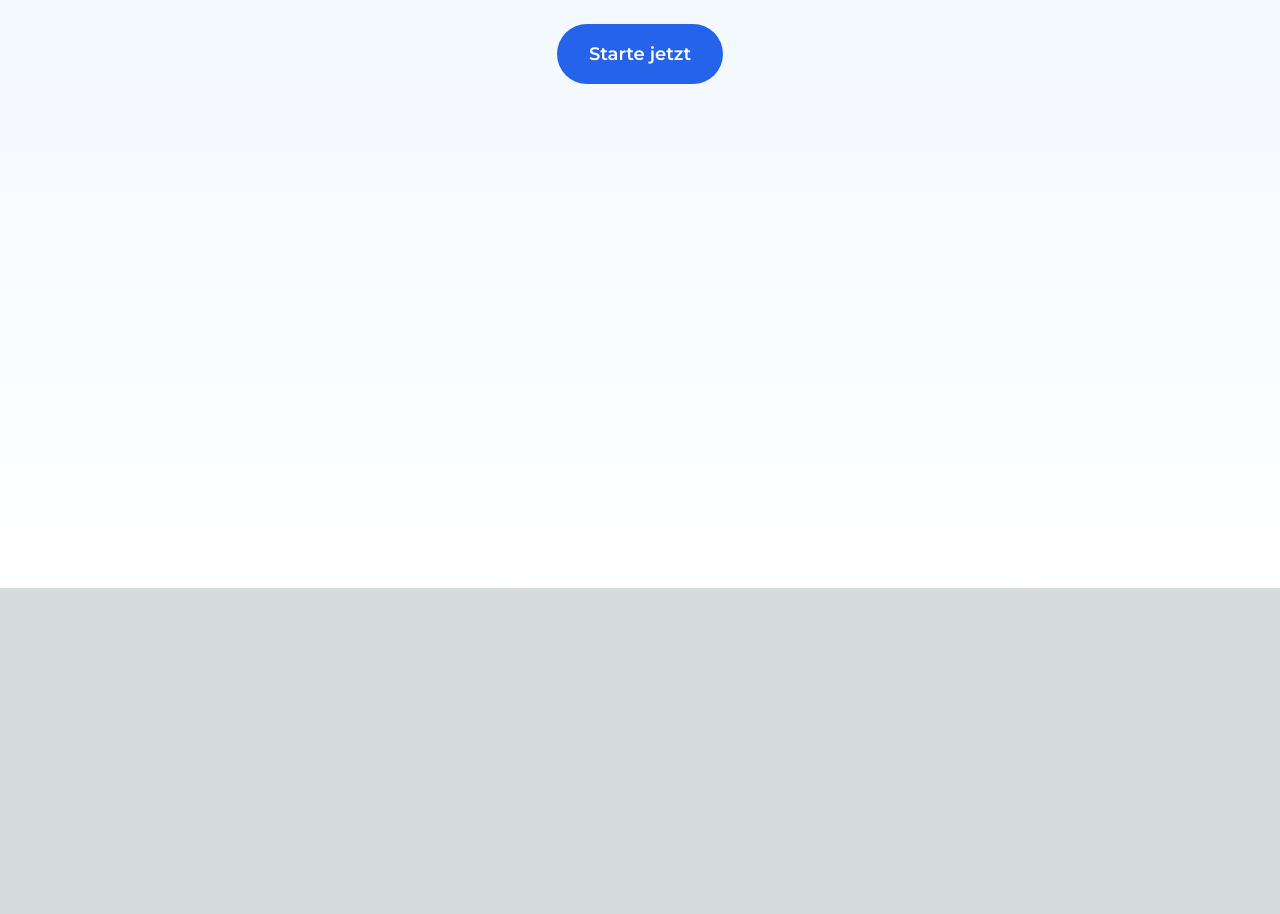
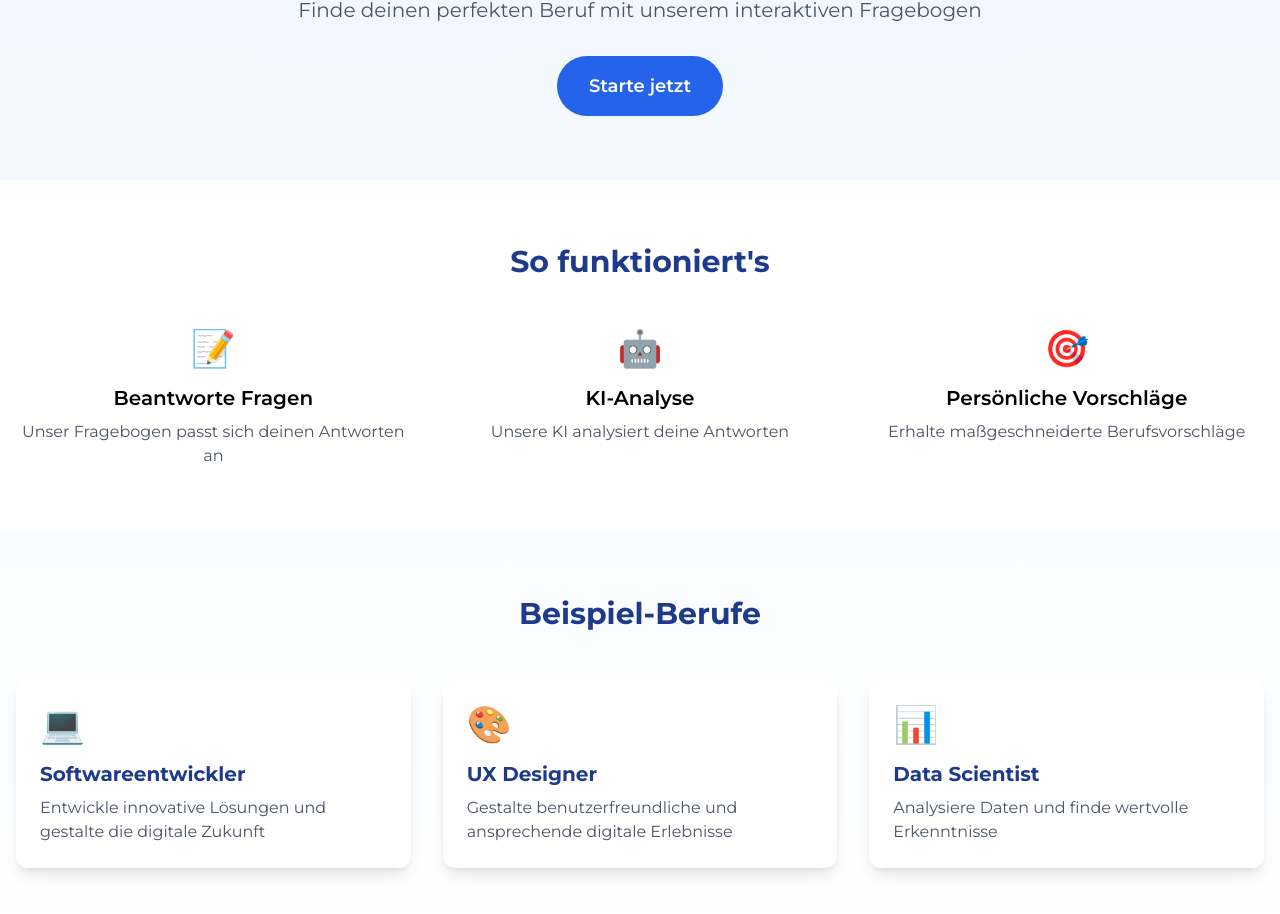
Before and after one commit to tomstrelow/zukunftly, a Next.js app: page / in a window 1280 px wide. Shown: the part 212-1126 px from the top of the page. Before the commit the page ends 800 px from the top, so only its background shows below. Built offline with nearby package versions, Linux system fonts and the light colour scheme.

Commit message:
Add interactive homepage with animations and example careers

```diff
--- /dev/null
+++ b/src/components/CareerCard.tsx
@@ -0,0 +1,23 @@
+import { motion } from 'framer-motion';
+
+interface CareerCardProps {
+  title: string;
+  description: string;
+  icon: string;
+  delay: number;
+}
+
+export default function CareerCard({ title, description, icon, delay }: CareerCardProps) {
+  return (
+    <motion.div
+      initial={{ opacity: 0, y: 20 }}
+      animate={{ opacity: 1, y: 0 }}
+      transition={{ duration: 0.5, delay }}
+      className="bg-white p-6 rounded-xl shadow-lg hover:shadow-xl transition-shadow"
+    >
+      <div className="text-4xl mb-4">{icon}</div>
+      <h3 className="text-xl font-bold text-blue-900 mb-2">{title}</h3>
+      <p className="text-gray-600">{description}</p>
+    </motion.div>
+  );
+}
--- a/src/pages/index.tsx
+++ b/src/pages/index.tsx
@@ -1,10 +1,33 @@
 import Head from 'next/head'
 import { Montserrat } from 'next/font/google'
+import { motion } from 'framer-motion'
+import CareerCard from '@/components/CareerCard'
 
 const montserrat = Montserrat({
   subsets: ['latin'],
   variable: '--font-montserrat',
 })
+
+const careers = [
+  {
+    title: 'Softwareentwickler',
+    description: 'Entwickle innovative Lösungen und gestalte die digitale Zukunft',
+    icon: '💻',
+    delay: 0.2
+  },
+  {
+    title: 'UX Designer',
+    description: 'Gestalte benutzerfreundliche und ansprechende digitale Erlebnisse',
+    icon: '🎨',
+    delay: 0.4
+  },
+  {
+    title: 'Data Scientist',
+    description: 'Analysiere Daten und finde wertvolle Erkenntnisse',
+    icon: '📊',
+    delay: 0.6
+  }
+]
 
 export default function Home() {
   return (
@@ -15,21 +38,71 @@ export default function Home() {
         <link rel="icon" href="/favicon.ico" />
       </Head>
 
-      <main className="container mx-auto px-4 py-8">
-        <div className="max-w-3xl mx-auto text-center">
+      <main>
+        {/* Hero Section */}
+        <section className="container mx-auto px-4 py-16">
+          <motion.div
+            initial={{ opacity: 0, y: 20 }}
+            animate={{ opacity: 1, y: 0 }}
+            transition={{ duration: 0.8 }}
+            className="max-w-3xl mx-auto text-center"
+          >
             <h1 className="text-4xl md:text-6xl font-bold text-blue-900 mb-6">
               Willkommen bei Zukunftly! 🚀
             </h1>
             <p className="text-xl text-gray-600 mb-8">
               Finde deinen perfekten Beruf mit unserem interaktiven Fragebogen
             </p>
-          <a
+            <motion.a
+              whileHover={{ scale: 1.05 }}
+              whileTap={{ scale: 0.95 }}
               href="/fragebogen"
               className="inline-block bg-blue-600 text-white px-8 py-4 rounded-full text-lg font-semibold hover:bg-blue-700 transition-colors"
             >
               Starte jetzt
-          </a>
+            </motion.a>
+          </motion.div>
+        </section>
+
+        {/* Features Section */}
+        <section className="bg-white py-16">
+          <div className="container mx-auto px-4">
+            <h2 className="text-3xl font-bold text-center text-blue-900 mb-12">
+              So funktioniert's
+            </h2>
+            <div className="grid md:grid-cols-3 gap-8">
+              <div className="text-center">
+                <div className="text-4xl mb-4">📝</div>
+                <h3 className="text-xl font-semibold mb-2">Beantworte Fragen</h3>
+                <p className="text-gray-600">Unser Fragebogen passt sich deinen Antworten an</p>
               </div>
+              <div className="text-center">
+                <div className="text-4xl mb-4">🤖</div>
+                <h3 className="text-xl font-semibold mb-2">KI-Analyse</h3>
+                <p className="text-gray-600">Unsere KI analysiert deine Antworten</p>
+              </div>
+              <div className="text-center">
+                <div className="text-4xl mb-4">🎯</div>
+                <h3 className="text-xl font-semibold mb-2">Persönliche Vorschläge</h3>
+                <p className="text-gray-600">Erhalte maßgeschneiderte Berufsvorschläge</p>
+              </div>
+            </div>
+          </div>
+        </section>
+
+        {/* Example Careers Section */}
+        <section className="py-16">
+          <div className="container mx-auto px-4">
+            <h2 className="text-3xl font-bold text-center text-blue-900 mb-12">
+              Beispiel-Berufe
+            </h2>
+            <div className="grid md:grid-cols-3 gap-8">
+              {careers.map((career, index) => (
+                <CareerCard key={index} {...career} />
+              ))}
+            </div>
+          </div>
+        </section>
       </main>
     </div>
   )
```
Lines whose indentation alone changed are shown as unchanged.
